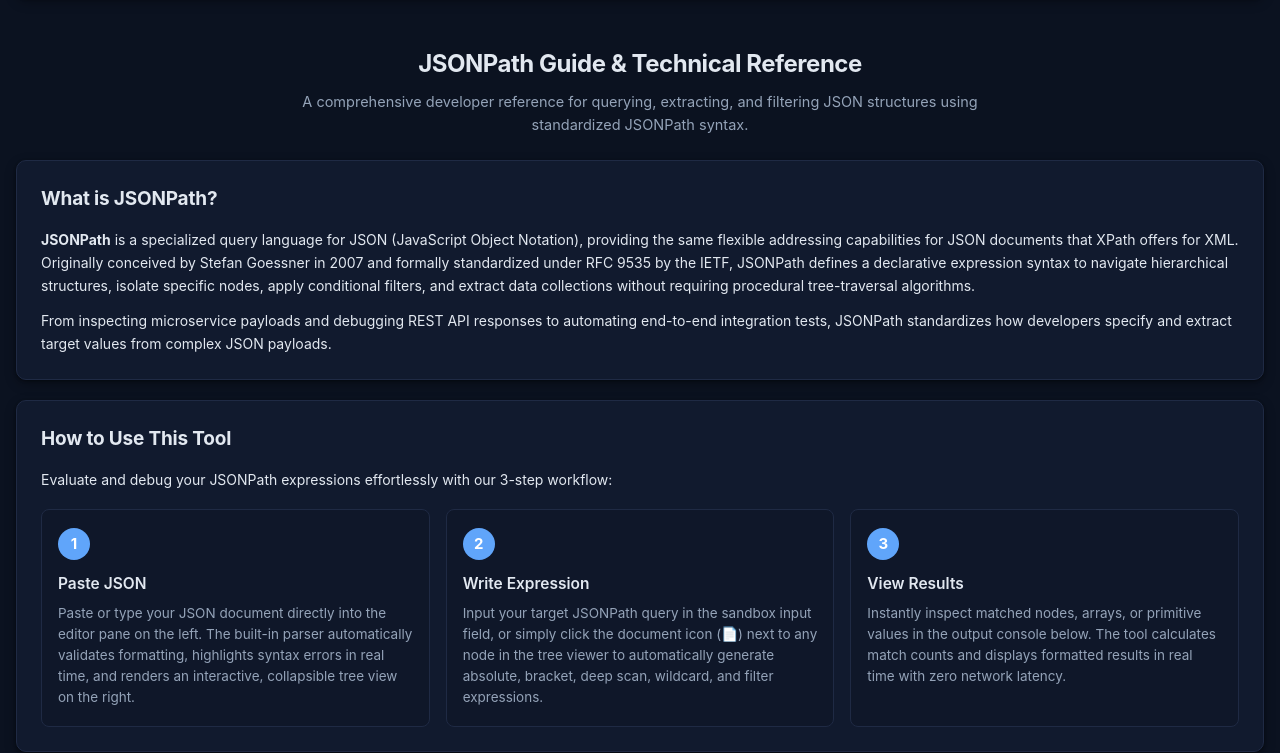
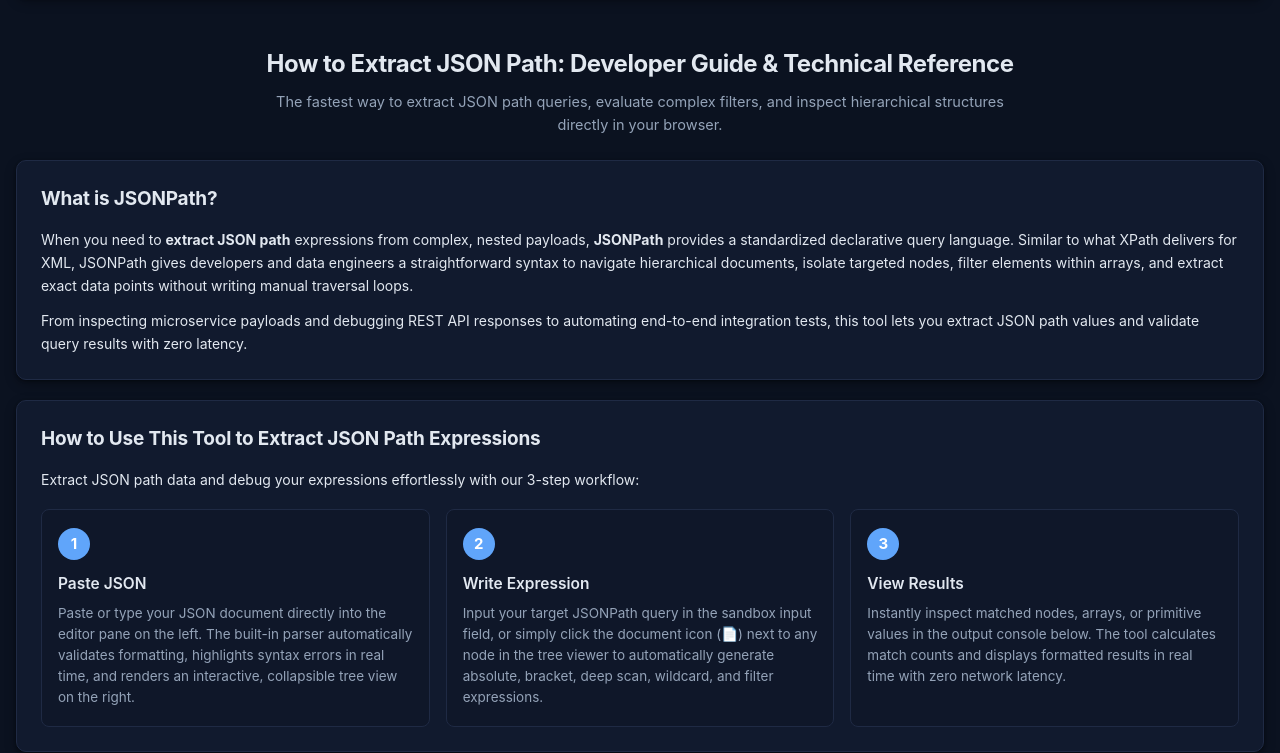
Before and after one commit to subzero102/json-path-extractor, a website built with Vite: page index.html in a window 1280 px wide. Shown: the part 1299-2052 px from the top of the page. Built offline with nearby package versions, Linux system fonts and the light colour scheme.

Commit message:
Optimize copy and headings for exact-match 'extract JSON path' query

```diff
--- a/index.html
+++ b/index.html
@@ -13,7 +13,7 @@
     <meta name="author" content="JSONPath Extractor" />
     <meta
       name="keywords"
-      content="JSONPath, JSONPath extractor, JSONPath tester, evaluate JSONPath online, JSON path evaluator, JSONPath syntax cheat sheet, client-side JSONPath"
+      content="extract json path, extract json path online, JSONPath extractor, JSONPath tester, evaluate JSONPath online, JSON path evaluator, JSONPath syntax cheat sheet, client-side JSONPath"
     />
 
     <!-- Open Graph Meta Tags -->
@@ -100,8 +100,8 @@
     <div class="app">
       <header class="app-header">
         <div class="app-header-text">
-          <h1>JSONPath Extractor &amp; Tester</h1>
-          <span class="header-sub">Interactive JSONPath evaluator — 100% client-side &amp; secure</span>
+          <h1>Extract JSON Path Online — JSONPath Extractor &amp; Tester</h1>
+          <span class="header-sub">Safely extract JSON path values from nested data — 100% client-side &amp; secure</span>
         </div>
         <button
           id="themeToggle"
@@ -298,10 +298,10 @@
         <!-- Semantic SEO Content Section Below Interactive Tool -->
         <article class="seo-content" aria-labelledby="seo-guide-title">
           <header class="seo-intro">
-            <h2 id="seo-guide-title">JSONPath Guide &amp; Technical Reference</h2>
+            <h2 id="seo-guide-title">How to Extract JSON Path: Developer Guide &amp; Technical Reference</h2>
             <p class="seo-lead">
-              A comprehensive developer reference for querying, extracting, and filtering JSON structures
-              using standardized JSONPath syntax.
+              The fastest way to extract JSON path queries, evaluate complex filters, and inspect hierarchical structures
+              directly in your browser.
             </p>
           </header>
 
@@ -309,24 +309,23 @@
           <section class="seo-card" id="what-is-jsonpath">
             <h2>What is JSONPath?</h2>
             <p>
-              <strong>JSONPath</strong> is a specialized query language for JSON (JavaScript Object
-              Notation), providing the same flexible addressing capabilities for JSON documents that XPath
-              offers for XML. Originally conceived by Stefan Goessner in 2007 and formally standardized
-              under RFC 9535 by the IETF, JSONPath defines a declarative expression syntax to navigate
-              hierarchical structures, isolate specific nodes, apply conditional filters, and extract data
-              collections without requiring procedural tree-traversal algorithms.
+              When you need to <strong>extract JSON path</strong> expressions from complex, nested payloads,
+              <strong>JSONPath</strong> provides a standardized declarative query language. Similar to what XPath
+              delivers for XML, JSONPath gives developers and data engineers a straightforward syntax to navigate
+              hierarchical documents, isolate targeted nodes, filter elements within arrays, and extract exact data
+              points without writing manual traversal loops.
             </p>
             <p>
               From inspecting microservice payloads and debugging REST API responses to automating
-              end-to-end integration tests, JSONPath standardizes how developers specify and extract target
-              values from complex JSON payloads.
+              end-to-end integration tests, this tool lets you extract JSON path values and validate query results
+              with zero latency.
             </p>
           </section>
 
           <!-- Section 2: How to Use This Tool -->
           <section class="seo-card" id="how-to-use">
-            <h2>How to Use This Tool</h2>
-            <p>Evaluate and debug your JSONPath expressions effortlessly with our 3-step workflow:</p>
+            <h2>How to Use This Tool to Extract JSON Path Expressions</h2>
+            <p>Extract JSON path data and debug your expressions effortlessly with our 3-step workflow:</p>
             <ol class="steps-grid">
               <li class="step-card">
                 <div class="step-badge" aria-hidden="true">1</div>
```
Also changed, not shown: dist/index.html.
